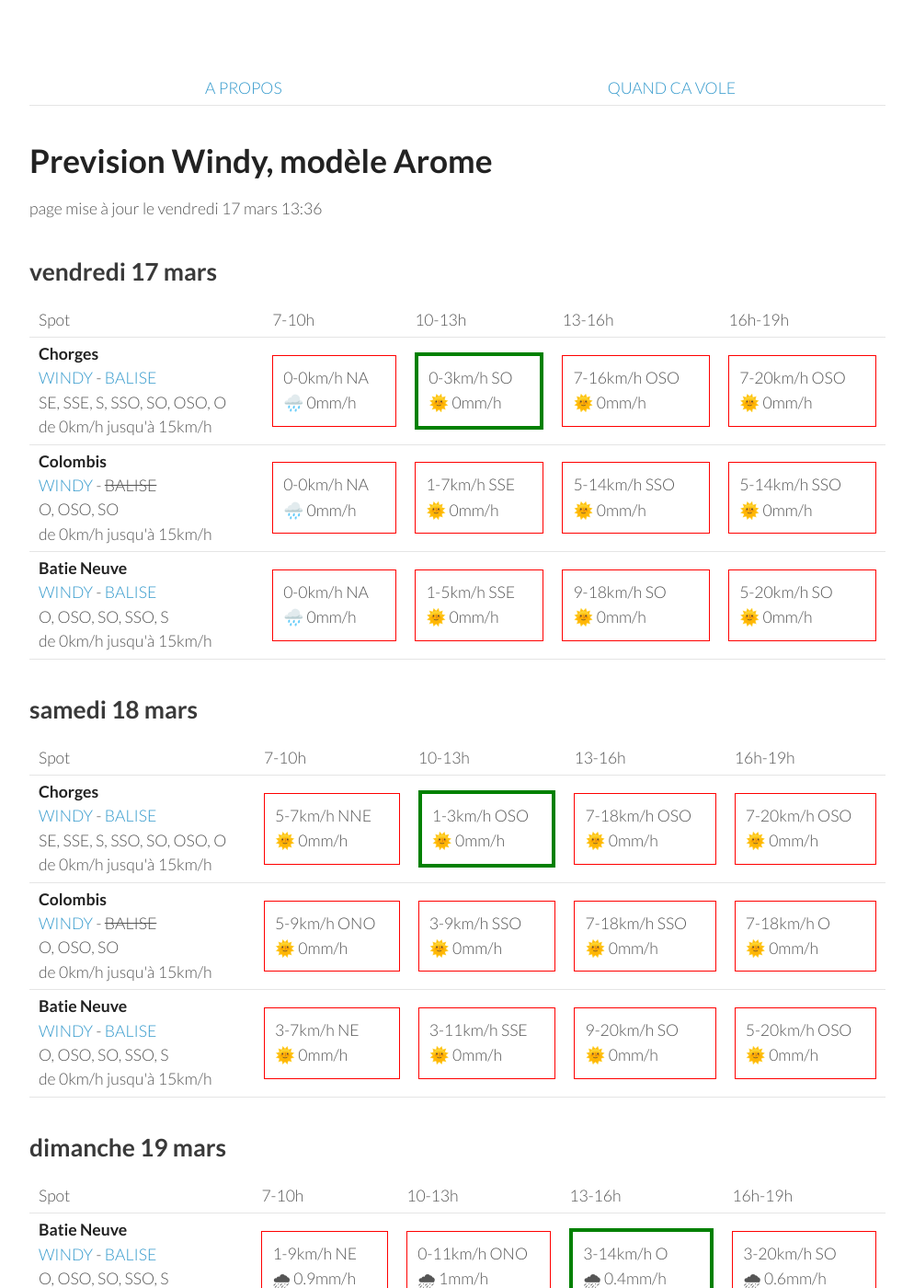
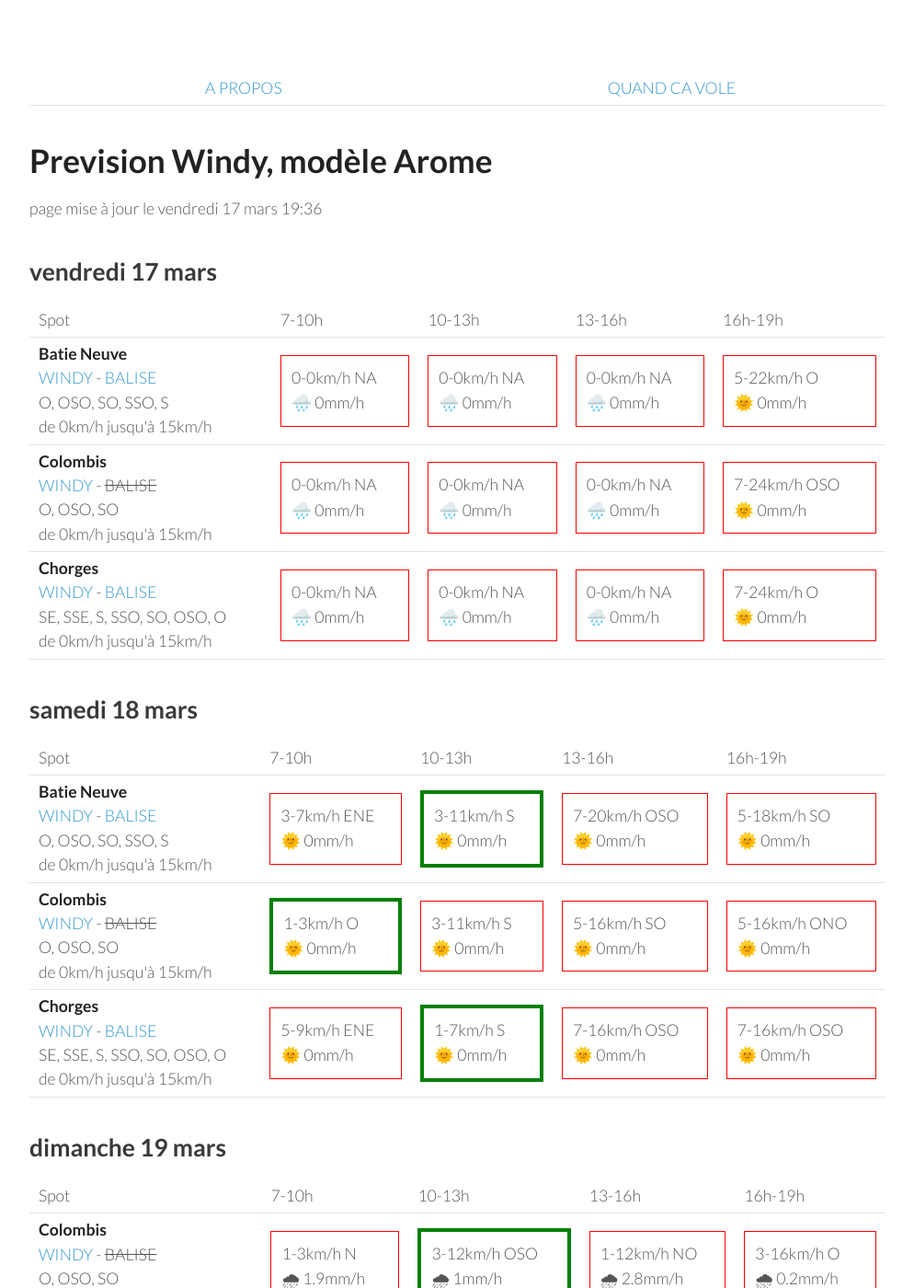
Before and after one commit to parapente-dans-le-nord/parapente-dans-le-nord.github.io, a Jekyll site: the page built from saint_andre.markdown, in a window 1280 px wide and 1400 px high. Shown: the whole window at 92% size, without its empty margins (26-1020 px from the left). Built offline with Jekyll 4.4.1, drawn with Linux system fonts in a browser that asks for light colours; some of the changed text lies outside the part shown.

Commit message:
update index.markdown

```diff
--- a/saint_andre.markdown
+++ b/saint_andre.markdown
@@ -7,7 +7,7 @@ title:  "Tous les spots"
 {: .links}
 
 # Prevision Windy, modèle Arome
-page mise à jour le vendredi 17 mars 13:36
+page mise à jour le vendredi 17 mars 19:36
 
 ## vendredi 17 mars
 
@@ -22,30 +22,30 @@ page mise à jour le vendredi 17 mars 13:36
       <td>16h-19h</td>
     </tr>
 <tr>
-        <td><strong>Chorges</strong><br><a href="https://windy.com/44.578/6.280?44.559,6.262,10">WINDY</a> - <span class=""><a href="https://www.openwindmap.org/PP554">BALISE</a> </span><br> <span class="vent-favorable">SE, SSE, S, SSO, SO, OSO, O</span><br><span class="force-vent">de 0km/h jusqu'à 15km/h</span> </td>
+        <td><strong>Batie Neuve</strong><br><a href="https://windy.com/44.584/6.236?44.559,6.262,10,m:eTtagly">WINDY</a> - <span class=""><a href="https://www.openwindmap.org/PP554">BALISE</a> </span><br> <span class="vent-favorable">O, OSO, SO, SSO, S</span><br><span class="force-vent">de 0km/h jusqu'à 15km/h</span> </td>
 
             <td><div class="not-flyable"><p>0-0km/h NA</p><p>🌧️ 0mm/h</p></div></td>
-            <td><div class="flyable"><p>0-3km/h SO</p><p>🌞 0mm/h</p></div></td>
-            <td><div class="not-flyable"><p>7-16km/h OSO</p><p>🌞 0mm/h</p></div></td>
-            <td><div class="not-flyable"><p>7-20km/h OSO</p><p>🌞 0mm/h</p></div></td>
+            <td><div class="not-flyable"><p>0-0km/h NA</p><p>🌧️ 0mm/h</p></div></td>
+            <td><div class="not-flyable"><p>0-0km/h NA</p><p>🌧️ 0mm/h</p></div></td>
+            <td><div class="not-flyable"><p>5-22km/h O</p><p>🌞 0mm/h</p></div></td>
 
     </tr>
 <tr>
         <td><strong>Colombis</strong><br><a href="https://windy.com/44.494/6.216?44.559,6.262,10">WINDY</a> - <span class="no-balise"> BALISE </span><br> <span class="vent-favorable">O, OSO, SO</span><br><span class="force-vent">de 0km/h jusqu'à 15km/h</span> </td>
 
             <td><div class="not-flyable"><p>0-0km/h NA</p><p>🌧️ 0mm/h</p></div></td>
-            <td><div class="not-flyable"><p>1-7km/h SSE</p><p>🌞 0mm/h</p></div></td>
-            <td><div class="not-flyable"><p>5-14km/h SSO</p><p>🌞 0mm/h</p></div></td>
-            <td><div class="not-flyable"><p>5-14km/h SSO</p><p>🌞 0mm/h</p></div></td>
+            <td><div class="not-flyable"><p>0-0km/h NA</p><p>🌧️ 0mm/h</p></div></td>
+            <td><div class="not-flyable"><p>0-0km/h NA</p><p>🌧️ 0mm/h</p></div></td>
+            <td><div class="not-flyable"><p>7-24km/h OSO</p><p>🌞 0mm/h</p></div></td>
 
     </tr>
 <tr>
-        <td><strong>Batie Neuve</strong><br><a href="https://windy.com/44.584/6.236?44.559,6.262,10,m:eTtagly">WINDY</a> - <span class=""><a href="https://www.openwindmap.org/PP554">BALISE</a> </span><br> <span class="vent-favorable">O, OSO, SO, SSO, S</span><br><span class="force-vent">de 0km/h jusqu'à 15km/h</span> </td>
+        <td><strong>Chorges</strong><br><a href="https://windy.com/44.578/6.280?44.559,6.262,10">WINDY</a> - <span class=""><a href="https://www.openwindmap.org/PP554">BALISE</a> </span><br> <span class="vent-favorable">SE, SSE, S, SSO, SO, OSO, O</span><br><span class="force-vent">de 0km/h jusqu'à 15km/h</span> </td>
 
             <td><div class="not-flyable"><p>0-0km/h NA</p><p>🌧️ 0mm/h</p></div></td>
-            <td><div class="not-flyable"><p>1-5km/h SSE</p><p>🌞 0mm/h</p></div></td>
-            <td><div class="not-flyable"><p>9-18km/h SO</p><p>🌞 0mm/h</p></div></td>
-            <td><div class="not-flyable"><p>5-20km/h SO</p><p>🌞 0mm/h</p></div></td>
+            <td><div class="not-flyable"><p>0-0km/h NA</p><p>🌧️ 0mm/h</p></div></td>
+            <td><div class="not-flyable"><p>0-0km/h NA</p><p>🌧️ 0mm/h</p></div></td>
+            <td><div class="not-flyable"><p>7-24km/h O</p><p>🌞 0mm/h</p></div></td>
 
     </tr>
 
@@ -65,32 +65,32 @@ page mise à jour le vendredi 17 mars 13:36
       <td>16h-19h</td>
     </tr>
 <tr>
-        <td><strong>Chorges</strong><br><a href="https://windy.com/44.578/6.280?44.559,6.262,10">WINDY</a> - <span class=""><a href="https://www.openwindmap.org/PP554">BALISE</a> </span><br> <span class="vent-favorable">SE, SSE, S, SSO, SO, OSO, O</span><br><span class="force-vent">de 0km/h jusqu'à 15km/h</span> </td>
+        <td><strong>Batie Neuve</strong><br><a href="https://windy.com/44.584/6.236?44.559,6.262,10,m:eTtagly">WINDY</a> - <span class=""><a href="https://www.openwindmap.org/PP554">BALISE</a> </span><br> <span class="vent-favorable">O, OSO, SO, SSO, S</span><br><span class="force-vent">de 0km/h jusqu'à 15km/h</span> </td>
 
-            <td><div class="not-flyable"><p>5-7km/h NNE</p><p>🌞 0mm/h</p></div></td>
-            <td><div class="flyable"><p>1-3km/h OSO</p><p>🌞 0mm/h</p></div></td>
-            <td><div class="not-flyable"><p>7-18km/h OSO</p><p>🌞 0mm/h</p></div></td>
+            <td><div class="not-flyable"><p>3-7km/h ENE</p><p>🌞 0mm/h</p></div></td>
+            <td><div class="flyable"><p>3-11km/h S</p><p>🌞 0mm/h</p></div></td>
             <td><div class="not-flyable"><p>7-20km/h OSO</p><p>🌞 0mm/h</p></div></td>
+            <td><div class="not-flyable"><p>5-18km/h SO</p><p>🌞 0mm/h</p></div></td>
 
 
     </tr>
 <tr>
         <td><strong>Colombis</strong><br><a href="https://windy.com/44.494/6.216?44.559,6.262,10">WINDY</a> - <span class="no-balise"> BALISE </span><br> <span class="vent-favorable">O, OSO, SO</span><br><span class="force-vent">de 0km/h jusqu'à 15km/h</span> </td>
 
-            <td><div class="not-flyable"><p>5-9km/h ONO</p><p>🌞 0mm/h</p></div></td>
-            <td><div class="not-flyable"><p>3-9km/h SSO</p><p>🌞 0mm/h</p></div></td>
-            <td><div class="not-flyable"><p>7-18km/h SSO</p><p>🌞 0mm/h</p></div></td>
-            <td><div class="not-flyable"><p>7-18km/h O</p><p>🌞 0mm/h</p></div></td>
+            <td><div class="flyable"><p>1-3km/h O</p><p>🌞 0mm/h</p></div></td>
+            <td><div class="not-flyable"><p>3-11km/h S</p><p>🌞 0mm/h</p></div></td>
+            <td><div class="not-flyable"><p>5-16km/h SO</p><p>🌞 0mm/h</p></div></td>
+            <td><div class="not-flyable"><p>5-16km/h ONO</p><p>🌞 0mm/h</p></div></td>
 
 
     </tr>
 <tr>
-        <td><strong>Batie Neuve</strong><br><a href="https://windy.com/44.584/6.236?44.559,6.262,10,m:eTtagly">WINDY</a> - <span class=""><a href="https://www.openwindmap.org/PP554">BALISE</a> </span><br> <span class="vent-favorable">O, OSO, SO, SSO, S</span><br><span class="force-vent">de 0km/h jusqu'à 15km/h</span> </td>
+        <td><strong>Chorges</strong><br><a href="https://windy.com/44.578/6.280?44.559,6.262,10">WINDY</a> - <span class=""><a href="https://www.openwindmap.org/PP554">BALISE</a> </span><br> <span class="vent-favorable">SE, SSE, S, SSO, SO, OSO, O</span><br><span class="force-vent">de 0km/h jusqu'à 15km/h</span> </td>
 
-            <td><div class="not-flyable"><p>3-7km/h NE</p><p>🌞 0mm/h</p></div></td>
-            <td><div class="not-flyable"><p>3-11km/h SSE</p><p>🌞 0mm/h</p></div></td>
-            <td><div class="not-flyable"><p>9-20km/h SO</p><p>🌞 0mm/h</p></div></td>
-            <td><div class="not-flyable"><p>5-20km/h OSO</p><p>🌞 0mm/h</p></div></td>
+            <td><div class="not-flyable"><p>5-9km/h ENE</p><p>🌞 0mm/h</p></div></td>
+            <td><div class="flyable"><p>1-7km/h S</p><p>🌞 0mm/h</p></div></td>
+            <td><div class="not-flyable"><p>7-16km/h OSO</p><p>🌞 0mm/h</p></div></td>
+            <td><div class="not-flyable"><p>7-16km/h OSO</p><p>🌞 0mm/h</p></div></td>
 
 
     </tr>
@@ -111,32 +111,32 @@ page mise à jour le vendredi 17 mars 13:36
       <td>16h-19h</td>
     </tr>
 <tr>
+        <td><strong>Colombis</strong><br><a href="https://windy.com/44.494/6.216?44.559,6.262,10">WINDY</a> - <span class="no-balise"> BALISE </span><br> <span class="vent-favorable">O, OSO, SO</span><br><span class="force-vent">de 0km/h jusqu'à 15km/h</span> </td>
+
+            <td><div class="not-flyable"><p>1-3km/h N</p><p>🌧 1.9mm/h</p></div></td>
+            <td><div class="flyable"><p>3-12km/h OSO</p><p>🌧 1mm/h</p></div></td>
+            <td><div class="not-flyable"><p>1-12km/h NO</p><p>🌧 2.8mm/h</p></div></td>
+            <td><div class="not-flyable"><p>3-16km/h O</p><p>🌧 0.2mm/h</p></div></td>
+
+
+    </tr>
+<tr>
         <td><strong>Batie Neuve</strong><br><a href="https://windy.com/44.584/6.236?44.559,6.262,10,m:eTtagly">WINDY</a> - <span class=""><a href="https://www.openwindmap.org/PP554">BALISE</a> </span><br> <span class="vent-favorable">O, OSO, SO, SSO, S</span><br><span class="force-vent">de 0km/h jusqu'à 15km/h</span> </td>
 
-            <td><div class="not-flyable"><p>1-9km/h NE</p><p>🌧 0.9mm/h</p></div></td>
-            <td><div class="not-flyable"><p>0-11km/h ONO</p><p>🌧 1mm/h</p></div></td>
-            <td><div class="flyable"><p>3-14km/h O</p><p>🌧 0.4mm/h</p></div></td>
-            <td><div class="not-flyable"><p>3-20km/h SO</p><p>🌧 0.6mm/h</p></div></td>
+            <td><div class="not-flyable"><p>3-7km/h ESE</p><p>🌧 2.7mm/h</p></div></td>
+            <td><div class="not-flyable"><p>3-16km/h SSO</p><p>🌧 0.5mm/h</p></div></td>
+            <td><div class="not-flyable"><p>3-18km/h SO</p><p>🌧 2.1mm/h</p></div></td>
+            <td><div class="not-flyable"><p>5-20km/h SO</p><p>🌧 0.2mm/h</p></div></td>
 
 
     </tr>
 <tr>
         <td><strong>Chorges</strong><br><a href="https://windy.com/44.578/6.280?44.559,6.262,10">WINDY</a> - <span class=""><a href="https://www.openwindmap.org/PP554">BALISE</a> </span><br> <span class="vent-favorable">SE, SSE, S, SSO, SO, OSO, O</span><br><span class="force-vent">de 0km/h jusqu'à 15km/h</span> </td>
 
-            <td><div class="not-flyable"><p>1-11km/h NE</p><p>🌧 0.8mm/h</p></div></td>
-            <td><div class="not-flyable"><p>0-11km/h NE</p><p>🌧 1mm/h</p></div></td>
-            <td><div class="flyable"><p>1-14km/h O</p><p>🌧 0.4mm/h</p></div></td>
-            <td><div class="not-flyable"><p>3-18km/h OSO</p><p>🌧 0.7mm/h</p></div></td>
-
-
-    </tr>
-<tr>
-        <td><strong>Colombis</strong><br><a href="https://windy.com/44.494/6.216?44.559,6.262,10">WINDY</a> - <span class="no-balise"> BALISE </span><br> <span class="vent-favorable">O, OSO, SO</span><br><span class="force-vent">de 0km/h jusqu'à 15km/h</span> </td>
-
-            <td><div class="not-flyable"><p>0-5km/h NE</p><p>🌧 0.9mm/h</p></div></td>
-            <td><div class="not-flyable"><p>1-11km/h NO</p><p>🌧 0.7mm/h</p></div></td>
-            <td><div class="not-flyable"><p>5-16km/h ONO</p><p>🌧 0.5mm/h</p></div></td>
-            <td><div class="not-flyable"><p>3-18km/h ONO</p><p>🌧 0.9mm/h</p></div></td>
+            <td><div class="not-flyable"><p>1-3km/h E</p><p>🌧 3.1mm/h</p></div></td>
+            <td><div class="not-flyable"><p>3-16km/h SO</p><p>🌧 0.5mm/h</p></div></td>
+            <td><div class="not-flyable"><p>3-16km/h SO</p><p>🌧 2mm/h</p></div></td>
+            <td><div class="not-flyable"><p>3-18km/h SO</p><p>🌧 0.3mm/h</p></div></td>
 
 
     </tr>
@@ -159,30 +159,30 @@ page mise à jour le vendredi 17 mars 13:36
 <tr>
         <td><strong>Colombis</strong><br><a href="https://windy.com/44.494/6.216?44.559,6.262,10">WINDY</a> - <span class="no-balise"> BALISE </span><br> <span class="vent-favorable">O, OSO, SO</span><br><span class="force-vent">de 0km/h jusqu'à 15km/h</span> </td>
 
-            <td><div class="not-flyable"><p>5-18km/h E</p><p>🌞 0mm/h</p></div></td>
-            <td><div class="not-flyable"><p>3-18km/h ENE</p><p>🌞 0mm/h</p></div></td>
-            <td><div class="not-flyable"><p>5-20km/h NO</p><p>🌞 0mm/h</p></div></td>
-            <td><div class="not-flyable"><p>7-27km/h OSO</p><p>🌞 0mm/h</p></div></td>
+            <td><div class="not-flyable"><p>3-16km/h E</p><p>🌞 0mm/h</p></div></td>
+            <td><div class="not-flyable"><p>3-16km/h NE</p><p>🌞 0mm/h</p></div></td>
+            <td><div class="not-flyable"><p>3-18km/h NO</p><p>🌞 0mm/h</p></div></td>
+            <td><div class="not-flyable"><p>7-22km/h O</p><p>🌞 0mm/h</p></div></td>
+
+
+    </tr>
+<tr>
+        <td><strong>Batie Neuve</strong><br><a href="https://windy.com/44.584/6.236?44.559,6.262,10,m:eTtagly">WINDY</a> - <span class=""><a href="https://www.openwindmap.org/PP554">BALISE</a> </span><br> <span class="vent-favorable">O, OSO, SO, SSO, S</span><br><span class="force-vent">de 0km/h jusqu'à 15km/h</span> </td>
+
+            <td><div class="not-flyable"><p>3-16km/h NE</p><p>🌞 0mm/h</p></div></td>
+            <td><div class="not-flyable"><p>0-18km/h E</p><p>🌞 0mm/h</p></div></td>
+            <td><div class="not-flyable"><p>3-22km/h SSO</p><p>🌞 0mm/h</p></div></td>
+            <td><div class="not-flyable"><p>5-24km/h SO</p><p>🌞 0mm/h</p></div></td>
 
 
     </tr>
 <tr>
         <td><strong>Chorges</strong><br><a href="https://windy.com/44.578/6.280?44.559,6.262,10">WINDY</a> - <span class=""><a href="https://www.openwindmap.org/PP554">BALISE</a> </span><br> <span class="vent-favorable">SE, SSE, S, SSO, SO, OSO, O</span><br><span class="force-vent">de 0km/h jusqu'à 15km/h</span> </td>
 
-            <td><div class="not-flyable"><p>5-22km/h ENE</p><p>🌞 0mm/h</p></div></td>
-            <td><div class="not-flyable"><p>3-22km/h ESE</p><p>🌞 0mm/h</p></div></td>
+            <td><div class="not-flyable"><p>3-20km/h ENE</p><p>🌞 0mm/h</p></div></td>
+            <td><div class="not-flyable"><p>1-20km/h E</p><p>🌞 0mm/h</p></div></td>
             <td><div class="not-flyable"><p>3-24km/h SSO</p><p>🌞 0mm/h</p></div></td>
-            <td><div class="not-flyable"><p>7-27km/h SO</p><p>🌞 0mm/h</p></div></td>
-
-
-    </tr>
-<tr>
-        <td><strong>Batie Neuve</strong><br><a href="https://windy.com/44.584/6.236?44.559,6.262,10,m:eTtagly">WINDY</a> - <span class=""><a href="https://www.openwindmap.org/PP554">BALISE</a> </span><br> <span class="vent-favorable">O, OSO, SO, SSO, S</span><br><span class="force-vent">de 0km/h jusqu'à 15km/h</span> </td>
-
-            <td><div class="not-flyable"><p>3-18km/h NE</p><p>🌞 0mm/h</p></div></td>
-            <td><div class="not-flyable"><p>1-18km/h SE</p><p>🌞 0mm/h</p></div></td>
-            <td><div class="not-flyable"><p>3-24km/h SSO</p><p>🌞 0mm/h</p></div></td>
-            <td><div class="not-flyable"><p>9-29km/h SO</p><p>🌞 0mm/h</p></div></td>
+            <td><div class="not-flyable"><p>5-22km/h SO</p><p>🌞 0mm/h</p></div></td>
 
 
     </tr>
```
